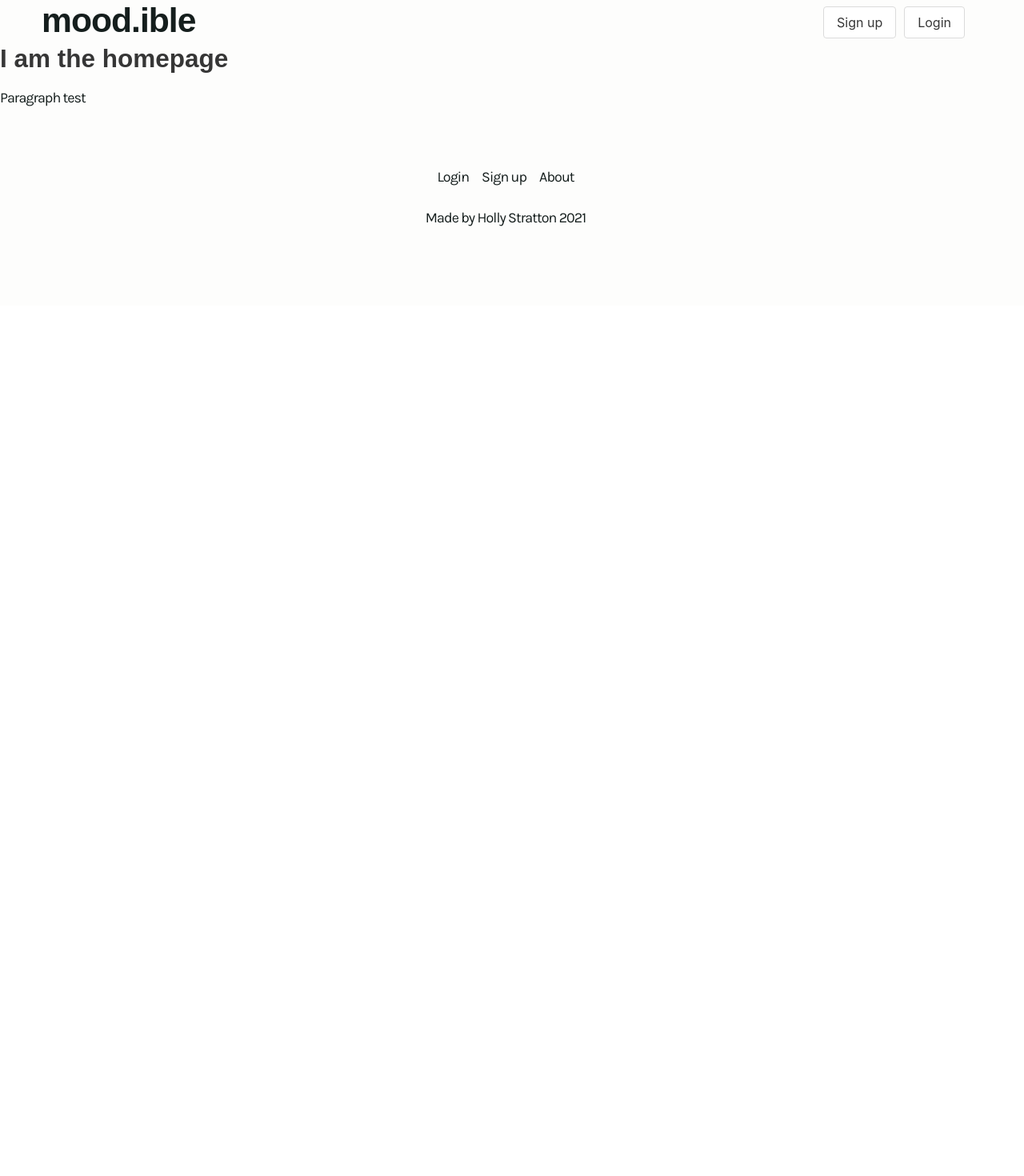
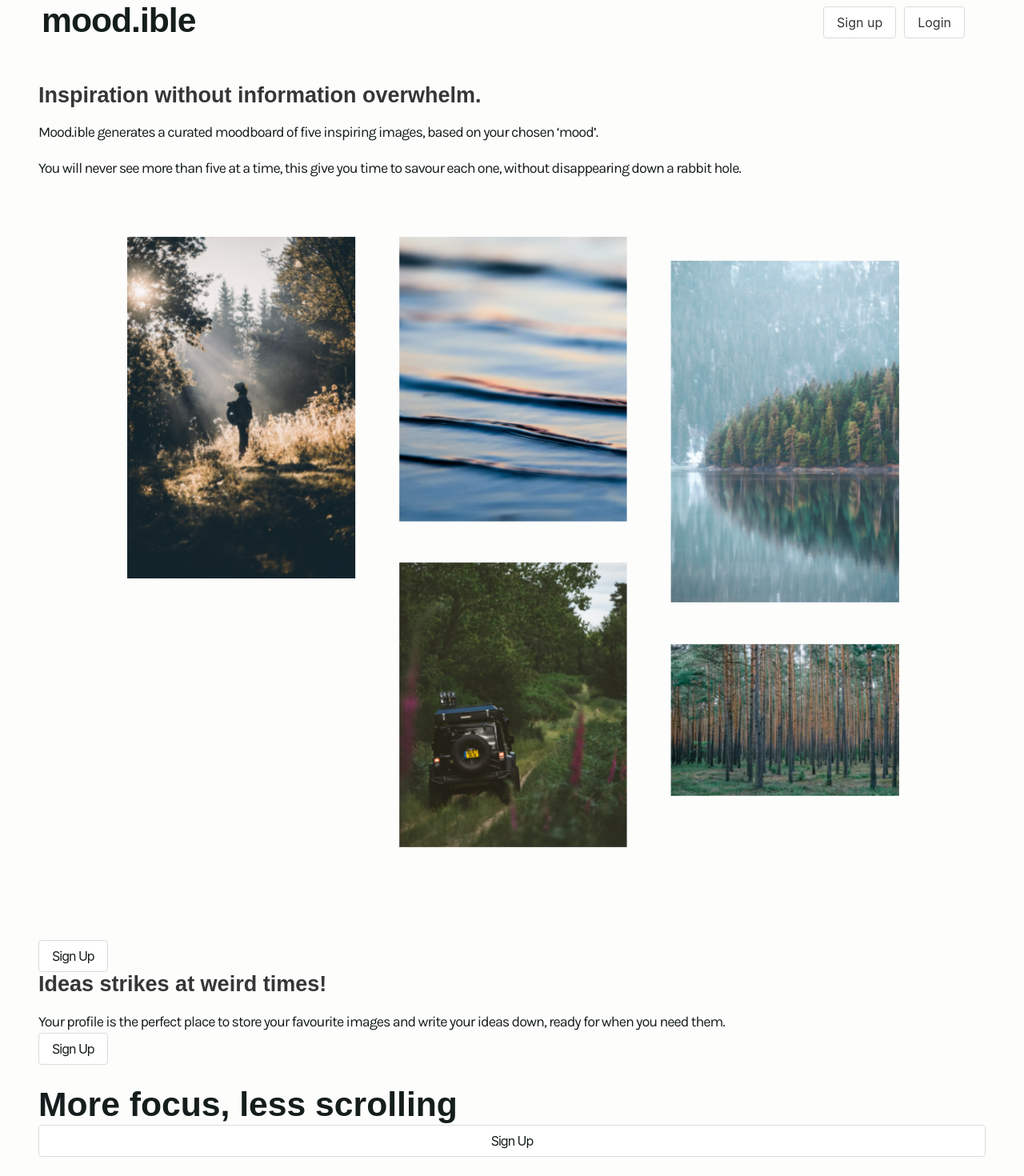
Before and after one commit to hollylouisarose/moodible-frontend, a React (Create React App) app: page / in a window 1280 px wide. Shown: the top 1470 px of the page at 80% size. Before the commit the page ends 800 px from the top, so only its background shows below. Built offline with nearby package versions, Linux system fonts and the light colour scheme; a web font is replaced by a local one.

Commit message:
initial content added

```diff
--- a/package.json
+++ b/package.json
@@ -10,6 +10,7 @@
     "http-proxy-middleware": "^1.3.1",
     "react": "^17.0.2",
     "react-dom": "^17.0.2",
+    "react-player": "^2.9.0",
     "react-router-dom": "^5.3.0",
     "react-scripts": "4.0.3",
     "sass": "^1.38.0"
--- a/src/components/common/Home.js
+++ b/src/components/common/Home.js
@@ -1,10 +1,49 @@
+import React from 'react'
+import { Link } from 'react-router-dom'
+import moodboardimage from '../../images/moodboard.png'
+
+
 function Home(){
 
   return (
-    <div className="content">
-      <h2>I am the homepage</h2>
-      <p>Paragraph test</p>
-    </div>
+    <section className="section">
+      <div className="content">
+        <div>
+          <div>
+            <h3>Inspiration without information overwhelm.</h3>
+            <p>Mood.ible generates a curated moodboard of five inspiring images, based on your chosen ‘mood’.</p>
+            <p>You will never see more than five at a time, this give you time to savour each one, without disappearing down a rabbit hole.</p>
+          </div>
+          <figure>
+            <img src={moodboardimage} />
+          </figure>
+
+          <button className="button">
+            <Link to="/signup">
+              Sign Up
+            </Link>
+          </button>
+        </div>
+        <div>
+          <h3>Ideas strikes at weird times!</h3>
+          <p>Your profile is the perfect place to store your favourite images and write your ideas down, ready for when you need them.</p>
+        </div>
+        <button className="button">
+          <Link to="/signup">
+            Sign Up
+          </Link>
+        </button>
+      </div>
+      <div className="hero">
+        <h2>More focus, less scrolling</h2>
+        <button className="button">
+          <Link to="/signup">
+            Sign Up
+          </Link>
+        </button>
+      </div>
+    </section>
+
   )
 
 
```
Also changed, not shown: src/images/moodboard.png (added), 1 other file (tests, documents, lock files or other folders).
